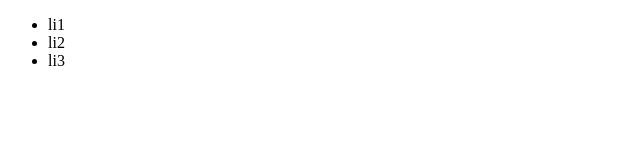
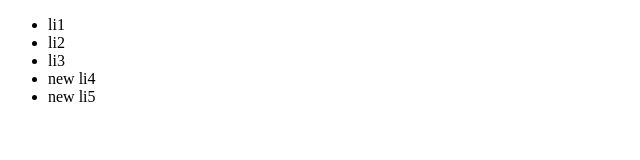
Before and after one commit to JoeKhoa/test_git_branch, a plain HTML site: page index.html in a window 1280 px wide. Shown: the whole page, without its empty margins (0-640 px from the left). Drawn offline with Linux system fonts and the light colour scheme.

Commit message:
add 2 more li tag

```diff
--- a/index.html
+++ b/index.html
@@ -9,6 +9,8 @@
       <li>li1</li>
       <li>li2</li>
       <li>li3</li>
+      <li>new li4</li>
+      <li>new li5</li>
     </ul>
   </body>
 </html>
```
